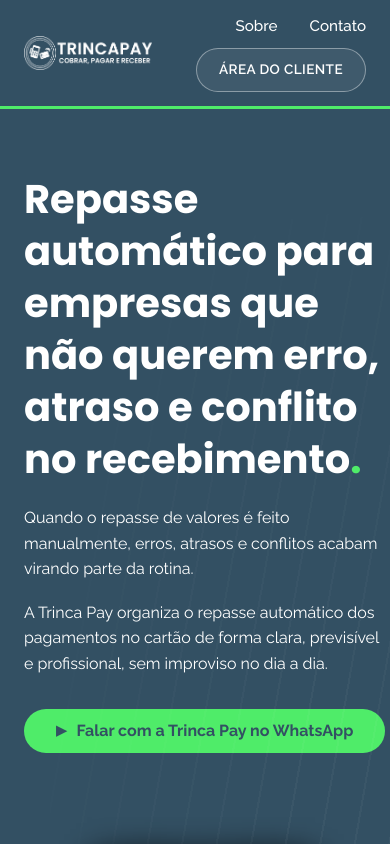
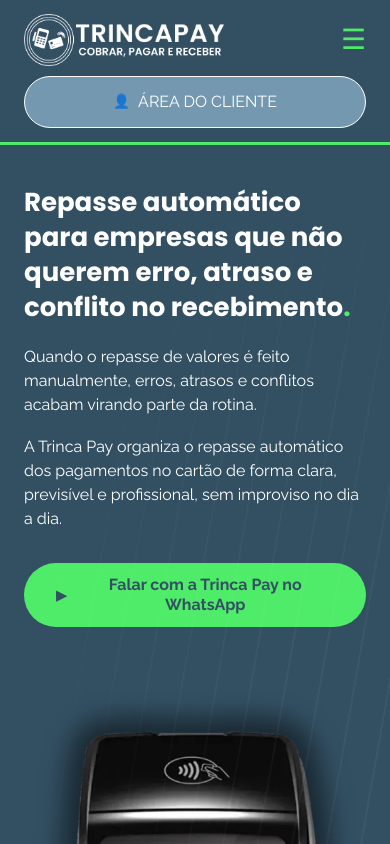
Before and after one commit to trincapay/trincapay-site, a plain HTML site: page repasse-automatico/index.html in a window 390 px wide. Shown: the top 844 px of the page. Drawn offline with Linux system fonts and the light colour scheme.

Commit message:
Fix mobile: real hamburger menu, exact button style/icon, prevent image overflow, production-matched mobile font sizes

```diff
--- a/assets/css/style.css
+++ b/assets/css/style.css
@@ -126,27 +126,42 @@
 }
 .site-header nav a.nav-link {
   color: var(--color-white);
-  font-weight: 500;
-  font-size: 0.95rem;
+  font-weight: 400;
+  font-size: 16px;
 }
 .site-header nav a.nav-link:hover { color: var(--color-accent); }
 .btn-area-cliente {
   display: inline-flex;
   align-items: center;
   gap: 8px;
-  border: 1px solid rgba(255,255,255,0.4);
-  background: rgba(255,255,255,0.06);
-  color: var(--color-white);
-  padding: 10px 22px;
+  border: 1px solid #fff;
+  background: rgb(116, 152, 176);
+  color: #fff;
+  padding: 12px 18px;
   border-radius: var(--radius-pill);
-  font-size: 0.85rem;
-  font-weight: 600;
-  letter-spacing: 0.03em;
+  font-size: 16px;
+  font-weight: 400;
   white-space: nowrap;
 }
-.btn-area-cliente:hover { background: rgba(255,255,255,0.16); }
+.btn-area-cliente:hover { background: rgb(100, 136, 160); }
+.btn-area-cliente::before {
+  content: "\1F464";
+  color: var(--color-accent);
+  font-size: 0.85em;
+}
 
-.nav-toggle { display: none; }
+/* ============ Hamburger (mobile nav toggle, checkbox hack, sem JS) ============ */
+.nav-toggle-checkbox { display: none; }
+.nav-toggle-btn {
+  display: none;
+  align-items: center;
+  justify-content: center;
+  color: var(--color-accent);
+  font-size: 28px;
+  cursor: pointer;
+  line-height: 1;
+  user-select: none;
+}
 
 /* ============ Buttons / CTAs ============ */
 .btn-cta {
@@ -199,8 +214,8 @@
   padding: 64px 0 72px;
 }
 .hero .grid-2 { align-items: center; }
-.hero .grid-2 img { max-width: 366px; margin: 0 auto; }
-.problema-img img { max-width: 471px; margin: 0 auto; }
+.hero .grid-2 img { max-width: min(366px, 100%); margin: 0 auto; }
+.problema-img img { max-width: min(471px, 100%); margin: 0 auto; }
 .hero-subtitle { color: var(--color-accent); font-weight: 400; }
 .hero-eyebrow-link {
   display: inline-block;
@@ -256,7 +271,7 @@
 .audience-row {
   padding: 64px 0;
 }
-.audience-row .photo-strip img { border-radius: var(--radius-card); max-width: 400px; margin: 0 auto; }
+.audience-row .photo-strip img { border-radius: var(--radius-card); max-width: min(400px, 100%); margin: 0 auto; }
 .accent-link { color: var(--color-accent); font-weight: 600; }
 .accent-link:hover { text-decoration: underline; }
 .audience-row .segment-line { font-style: italic; font-weight: 600; }
@@ -273,7 +288,7 @@
   border: 6px solid rgba(255,255,255,0.15);
   border-radius: var(--radius-card);
   overflow: hidden;
-  max-width: 476px;
+  max-width: min(476px, 100%);
   margin: 0 auto;
 }
 
@@ -416,11 +431,49 @@
 .benefit-list li::before { content: "✓ "; color: var(--color-accent); font-weight: 700; }
 
 /* ============ Mobile nav ============ */
-/* Replica o comportamento real da produção: nada encolhe (logo e fontes
-   mantêm o tamanho normal); quando o espaço não é suficiente, o próprio
-   nav quebra e o botão "ÁREA DO CLIENTE" cai para uma segunda linha,
-   alinhado à direita, por volta de ~500-520px de largura. */
-.site-header nav { flex-wrap: wrap; justify-content: flex-end; row-gap: 10px; }
+/* Entre ~481-720px: nada encolhe; o container quebra e o botão
+   "ÁREA DO CLIENTE" cai para uma 2ª linha, alinhado à direita. */
+@media (max-width: 720px) {
+  .site-header .container { flex-wrap: wrap; justify-content: flex-end; row-gap: 10px; }
+  .site-header .logo-link { margin-right: auto; }
+}
+
+/* Abaixo de 480px: menu vira hambúrguer real (igual produção), e o botão
+   "ÁREA DO CLIENTE" fica centralizado abaixo do header, em linha própria. */
+@media (max-width: 480px) {
+  .site-header .container { justify-content: space-between; }
+  .nav-toggle-btn { display: flex; order: 2; }
+  .site-header nav.nav-links {
+    display: none;
+    order: 4;
+    width: 100%;
+    flex-direction: column;
+    align-items: flex-start;
+    gap: 16px;
+  }
+  .nav-toggle-checkbox:checked ~ nav.nav-links { display: flex; }
+  .btn-area-cliente { order: 3; width: 100%; justify-content: center; margin: 0 auto; }
+}
+
+/* =========================================================
+   MOBILE (≤480px) — tamanhos exatos extraídos da produção,
+   sobrepondo os valores fixos de desktop definidos acima.
+   ========================================================= */
+@media (max-width: 480px) {
+  h1 { font-size: 26px !important; line-height: 1.35 !important; }
+  h2 { font-size: 22px !important; line-height: 1.35 !important; }
+  h3 { font-size: 18px !important; line-height: 1.35 !important; }
+  p { font-size: 16px !important; line-height: 1.5 !important; }
+  .hero-subtitle { font-size: 14px !important; line-height: 1.4 !important; }
+  .step-row .step-num { font-size: 18px !important; line-height: 1.4 !important; }
+  .faq-item summary { font-size: 16px !important; line-height: 1.4 !important; }
+  section { padding: 40px 0 !important; }
+  .hero { padding: 40px 0 48px !important; }
+  .card-grid-3 { gap: 16px !important; }
+  .feature-card { padding: 20px 18px !important; }
+  .step-row { grid-template-columns: 1fr !important; gap: 6px !important; padding: 18px 0 !important; }
+  .site-footer { padding: 28px 20px !important; }
+}
 
 /* =========================================================
    HOME — valores tipográficos exatos extraídos da produção
--- a/repasse-automatico/index.html
+++ b/repasse-automatico/index.html
@@ -36,11 +36,13 @@
     <a href="/" class="logo-link">
       <img src="/assets/images/logo-trincapay.webp" alt="Trinca Pay - Cobrar, pagar e receber">
     </a>
-    <nav>
+    <input type="checkbox" id="nav-toggle" class="nav-toggle-checkbox">
+    <label for="nav-toggle" class="nav-toggle-btn" aria-label="Abrir menu">&#9776;</label>
+    <nav class="nav-links">
       <a href="/sobre-nos" class="nav-link">Sobre</a>
       <a href="/contato" class="nav-link">Contato</a>
-      <a href="https://portaltrinca.com.br/login" class="btn-area-cliente" target="_blank" rel="noopener">ÁREA DO CLIENTE</a>
     </nav>
+    <a href="https://portaltrinca.com.br/login" class="btn-area-cliente" target="_blank" rel="noopener">ÁREA DO CLIENTE</a>
   </div>
 </header>
 
```
Also changed, not shown: contato/index.html (+4 -2 lines), index.html (+4 -2 lines), maquininha-trinca-pay/index.html (+4 -2 lines), pagamentos-no-cartao/index.html (+4 -2 lines), sobre-nos/index.html (+4 -2 lines).
